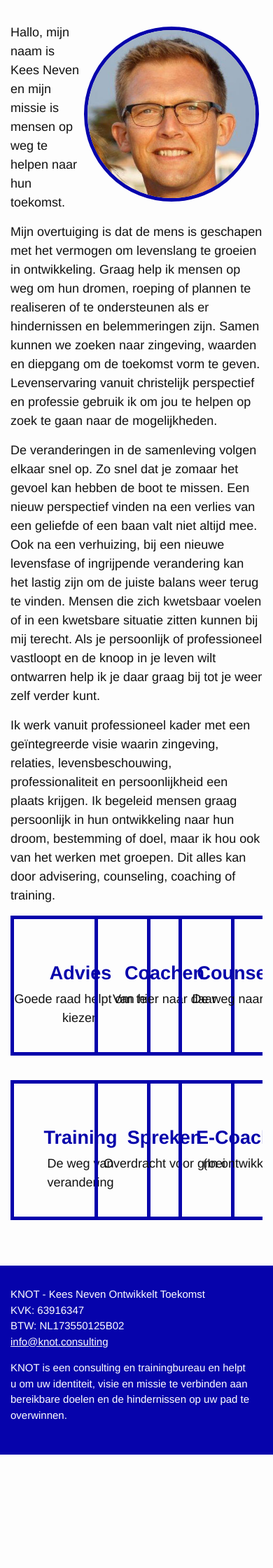
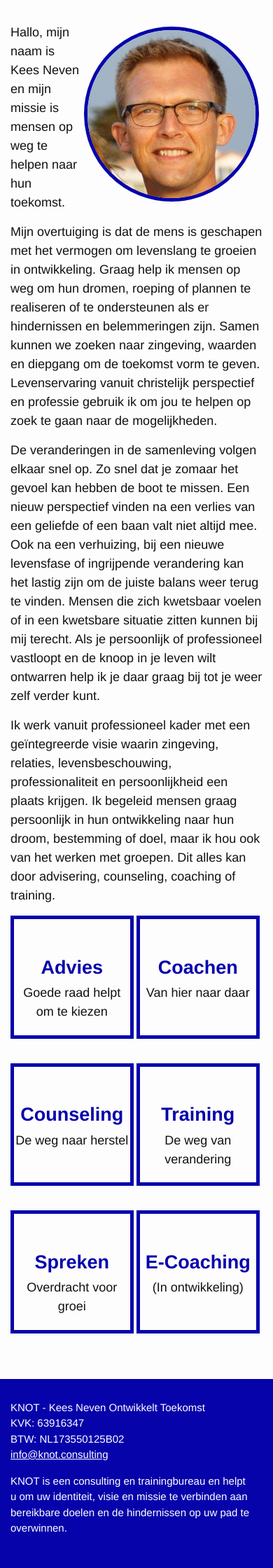
Before and after one commit to keesneven/keesneven.github.io, a Jekyll site: the page built from index.html, in a window 390 px wide. Shown: the part 1080-3320 px from the top of the page at 70% size. Built offline with Jekyll 4.4.1, drawn with Linux system fonts in a browser that asks for light colours; nearby versions of some CDN libraries; before the commit the page ends 3158 px from its top, so only the background shows below that.

Commit message:
make blocks work on mobile

```diff
--- a/_sass/_layout.scss
+++ b/_sass/_layout.scss
@@ -320,6 +320,22 @@
     }
 }
 
+@media screen and (max-width: 632px) {
+    .circle-wrapper .col {
+        width: -webkit-calc(100% / 2);
+        width: calc(100% / 2);
+    }
+
+    .circle {
+        width: calc(45vw);
+        height: calc(45vw);
+    }
+
+    .circle h2 {
+        padding-top: calc(30% + (100vw - 400px) * 0.07);
+    }
+}
+
 
 .overlay {
   z-index: 10;
--- a/css/main.scss
+++ b/css/main.scss
@@ -254,3 +254,15 @@ textarea {
 		height: 500px;
 	}
 }
+
+@media screen and (max-width: 632px) {
+	.circle-wrapper .col {
+		width: -webkit-calc(100% / 2);
+		width: calc(100% / 2);
+	}
+
+	.circle {
+		width: calc(45vw);
+		height: calc(45vw);
+	}
+}
```
